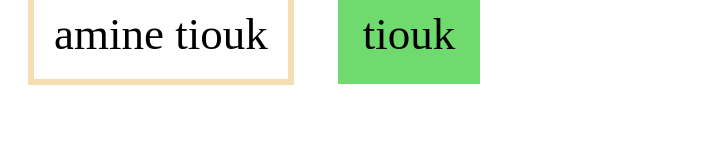
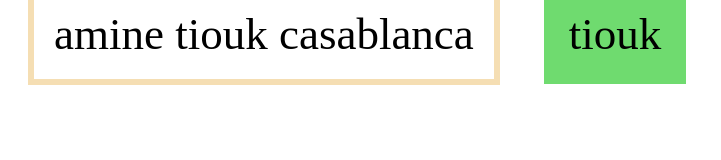
Before and after one commit to Am91T/amine, a plain HTML site: page html/styles-conference/index.html in a window 1280 px wide. Shown: the whole page, without its empty margins (0-721 px from the left). Drawn offline with Linux system fonts and the light colour scheme.

Commit message:
version 3

```diff
--- a/html/styles-conference/index.html
+++ b/html/styles-conference/index.html
@@ -5,7 +5,7 @@
   <link rel="stylesheet" href="assets/stylesheets/main.css">
 </head>
 <body>
-    <div class="amine">amine tiouk</div>
+    <div class="amine">amine tiouk casablanca</div>
     <span>tiouk</span><br>
 
 </body>
```
